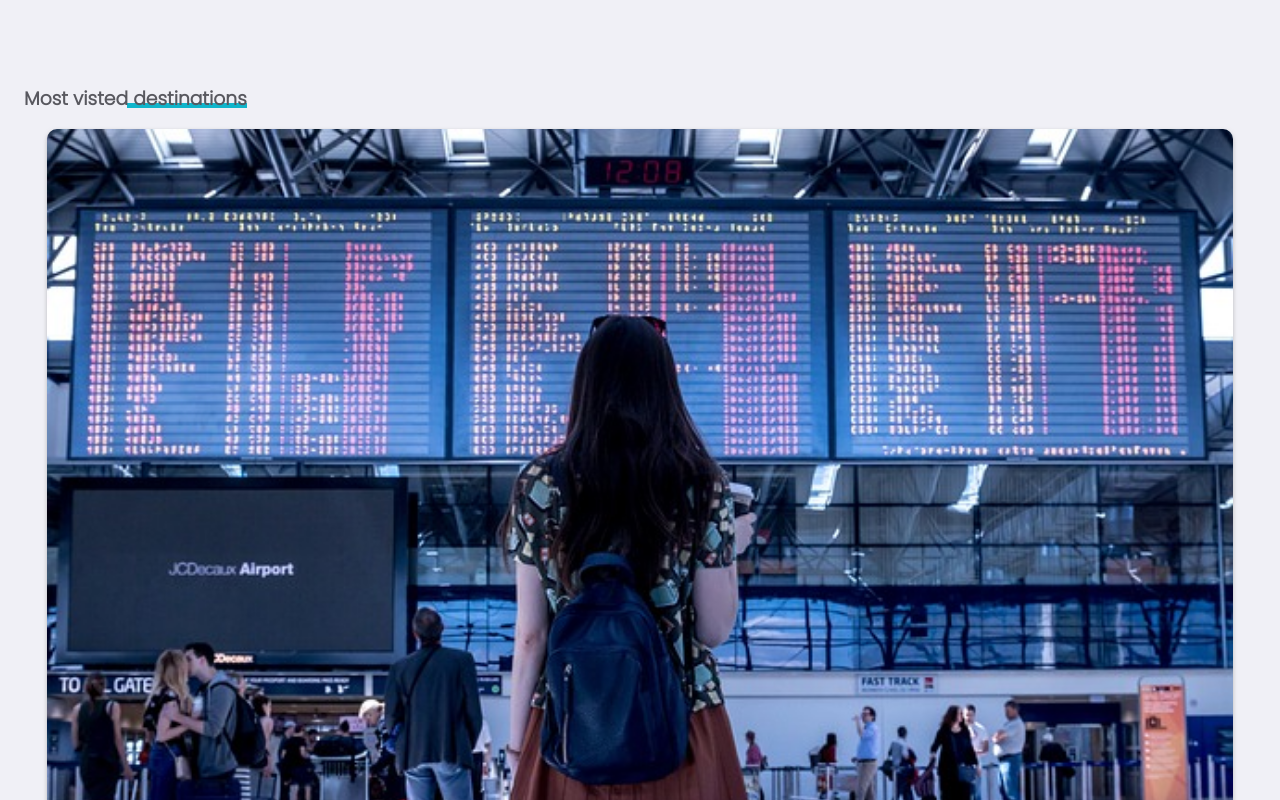
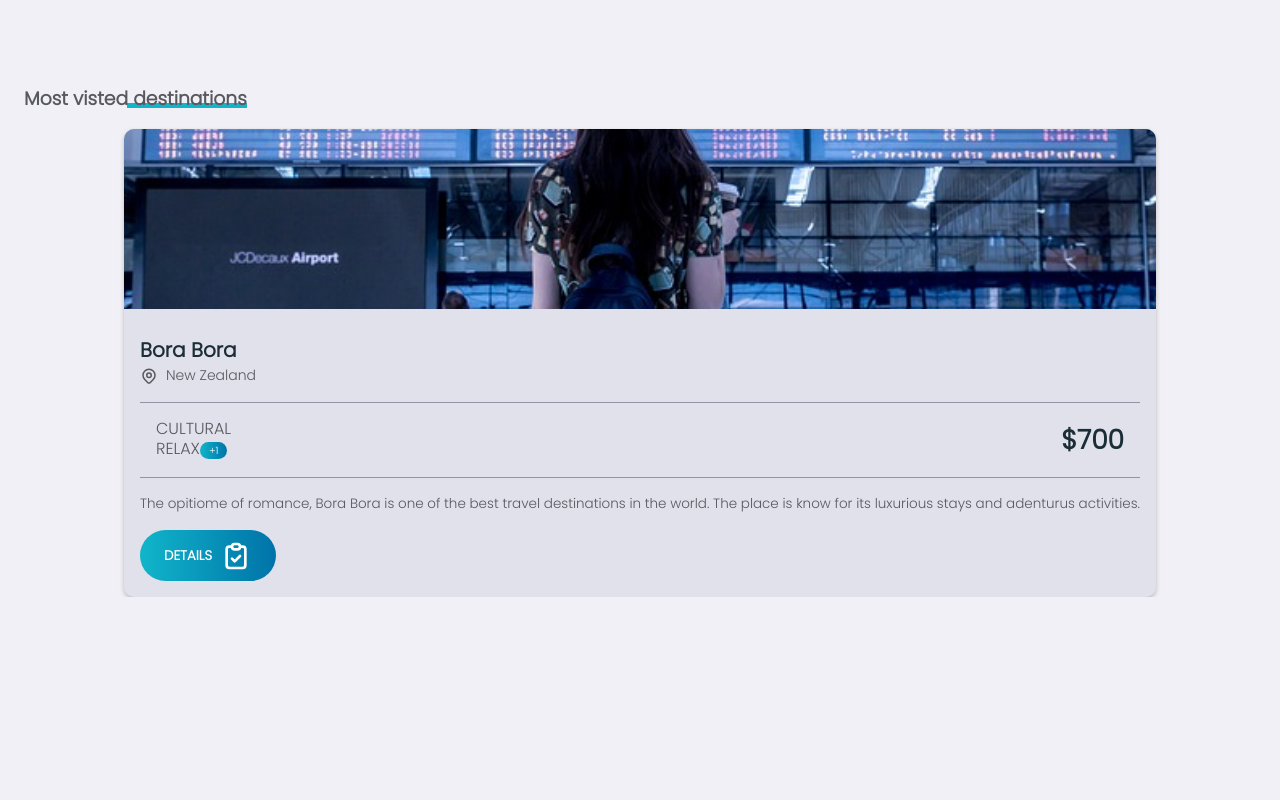
Before and after one commit to christykazi/travelingsite, a React (Create React App) app: page / in a window 1280 px wide. Shown: the part 760-1560 px from the top of the page. After the commit the page ends 1357 px from the top, so only its background shows below. Built offline with nearby package versions, Linux system fonts and the light colour scheme.

Commit message:
new update

```diff
--- a/src/Components/Main/main.css
+++ b/src/Components/Main/main.css
@@ -10,6 +10,7 @@
     --inputColor: rgb(239, 239, 239);
     --bodyColor: rgb(240 240, 246);
     --cardBG: rgb(225, 225, 235);
+    --cardHover: rgb(255, 255, 255);
   }
 
   .main{
@@ -47,13 +48,104 @@
       height: 100%;
       display: grid;
       row-gap: 10px;
-
       border-radius: 10px;
       align-items: center;
       background: var(--cardBG);
       box-shadow: 0 2px 4px rgba(140, 140, 141, 0.549);
       overflow: hidden;
+        &:hover{
+          background: var(--cardHover);
+      box-shadow: 1 4px 4px rgba(85, 85, 114, 0.549);
+      transform: .3s;
+      }
+
+      .imageDiv{
+        height: 180px;
+        width: 100%;
+        overflow: hidden;
+
+        img{
+          height: 100%;
+          width: 100%;
+        object-fit: cover;
+        transition: 2s ease;
+
+       }
+      &:hover{
+        img{
+          transform: scale(1.1);
+        }
+      }
     }
+    .cardInfo{
+      padding: 1rem;
 
+      .desTitle{
+        color: var(--blackColor);
+        font-size: 1.25rem;
+
+      }
+      .continent{
+        gap: .5rem;
+
+        .icon{
+          color: var(--textColor);
+          font-size: 18px;
+        }
+        .name{
+        color: var(--textColor);
+        font-weight: 400;
+        font-size: 14px;
+        }
+      }
+      .fees{
+        width: 100%;
+        justify-content: space-between;
+        padding: 1rem;
+        margin: 1rem 0;
+        border-top: 1.5px solid rgba(85, 85, 114, 0.549);
+        border-bottom: 1.5px solid rgba(85, 85, 114, 0.549);
+
+        .grade{
+          color: var(--textColor);
+          max-width: 100px;
+          line-height: 20px;
+          display: flex;
+          align-items: center;
+          justify-content: center;
+
+          small{
+            text-align: center;
+background: var(--gradientColor);
+border-radius: 1rem;
+color: var(--whiteColor);
+padding: 1px 9px;
+font-size: 10px;
+          }
+        }
+        .price{
+          font-size: 2rem;
+          color: var(--blackColor);
+        }
+      }
+      .desc{
+        font-size: 13.5px;
+        color: var(--textColor);
+        font-weight: 500;
+      }
+      .btn{
+        margin-top: 1rem;
+        color: var(--whiteColor);
+        font-weight: 600;
+        justify-content: space-between;
+        gap: .5rem;
+
+        icons{
+          align-self: center;
+          font-size:18px;
+        }
+      }
+    }
+  }
 
   }
```
